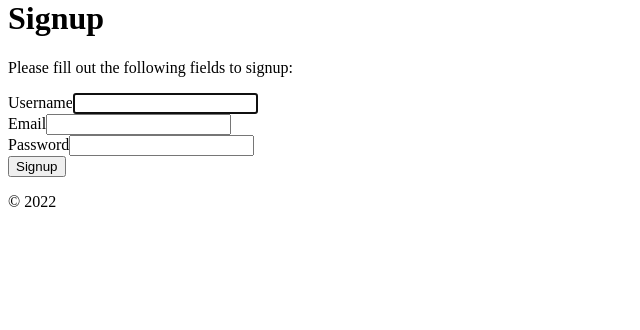
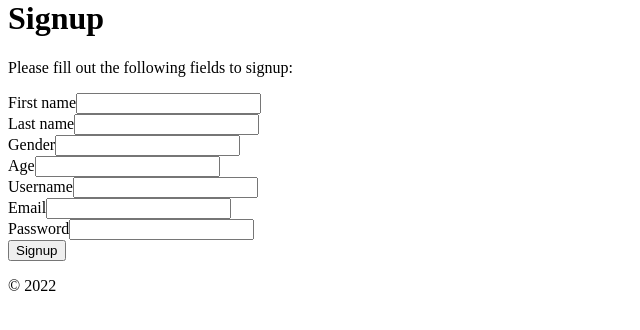
Before and after one commit to DevParmar2101/chat-boot, a Yii app: template frontend/views/site/signup.php in a window 1280 px wide. Shown: the part 21-351 px from the top of the page, without its empty margins (0-640 px from the left). Run offline with PHP 8.4 and a stand-in for Yii, Linux system fonts and the light colour scheme; the template is opened without the code that fills it, so the values that code supplies are empty; form fields are guessed from the names that the template uses; some libraries are stand-ins or nearby versions.

Commit message:
new fields in sign-up form are added

```diff
--- a/frontend/views/site/signup.php
+++ b/frontend/views/site/signup.php
@@ -16,18 +16,40 @@ $this->params['breadcrumbs'][] = $this->title;
     <p>Please fill out the following fields to signup:</p>
 
     <div class="row">
-        <div class="col-lg-5">
+        <div class="col-lg-12">
             <?php $form = ActiveForm::begin(['id' => 'form-signup']); ?>
-
-                <?= $form->field($model, 'username')->textInput(['autofocus' => true]) ?>
-
-                <?= $form->field($model, 'email') ?>
-
-                <?= $form->field($model, 'password')->passwordInput() ?>
-
-                <div class="form-group">
-                    <?= Html::submitButton('Signup', ['class' => 'btn btn-primary', 'name' => 'signup-button']) ?>
+            <div class="row">
+                <div class="col-lg-6">
+                    <?= $form->field($model,'first_name')->textInput()?>
                 </div>
+                <div class="col-lg-6">
+                    <?= $form->field($model,'last_name')->textInput()?>
+                </div>
+            </div>
+            <div class="row">
+                <div class="col-lg-6">
+                    <?= $form->field($model,'gender')->textInput()?>
+                </div>
+                <div class="col-lg-6">
+                    <?= $form->field($model,'age')->textInput(['type' => 'number'])?>
+                </div>
+            </div>
+            <div class="row">
+                <div class="col-lg-6">
+                    <?= $form->field($model, 'username')->textInput() ?>
+                </div>
+                <div class="col-lg-6">
+                    <?= $form->field($model, 'email') ?>
+                </div>
+            </div>
+            <div class="row">
+                <div class="col-lg-6">
+                    <?= $form->field($model, 'password')->passwordInput() ?>
+                </div>
+            </div>
+            <div class="form-group">
+                <?= Html::submitButton('Signup', ['class' => 'btn btn-primary', 'name' => 'signup-button']) ?>
+            </div>
 
             <?php ActiveForm::end(); ?>
         </div>
```
